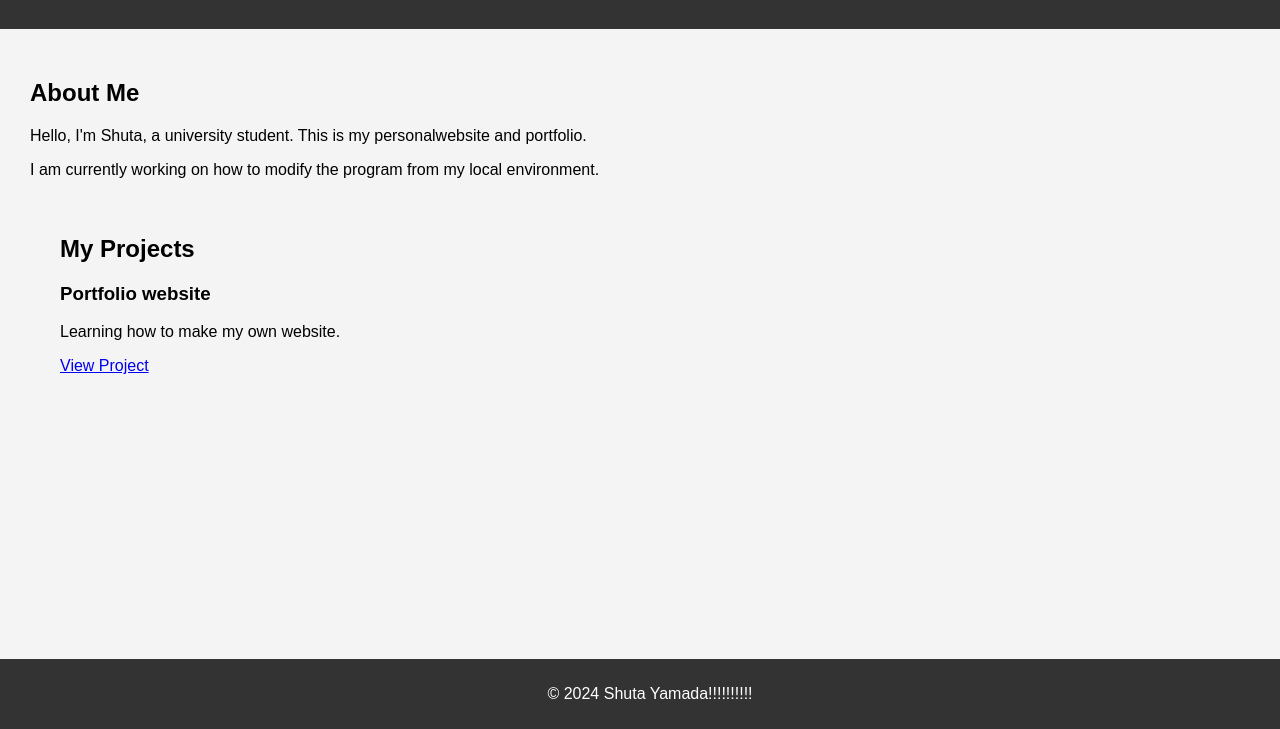
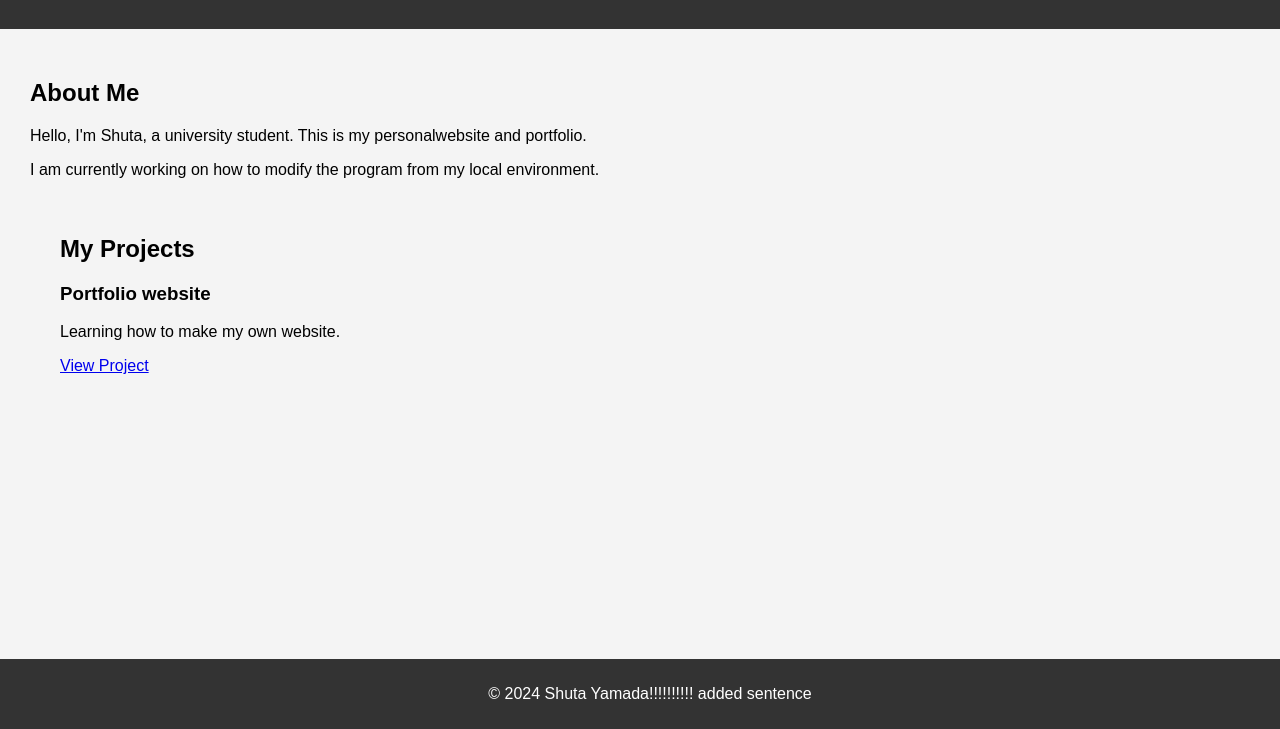
Before and after one commit to hiragitomato/hiragitomato.github.io, a plain HTML site: page index.html in a window 1280 px wide. Shown: the part 71-800 px from the top of the page. Drawn offline with Linux system fonts and the light colour scheme.

Commit message:
Update index.html

```diff
--- a/index.html
+++ b/index.html
@@ -25,7 +25,7 @@
 
     </section>
     <footer>
-        <p>© 2024 Shuta Yamada!!!!!!!!!!</p>
+        <p>© 2024 Shuta Yamada!!!!!!!!!! added sentence</p>
     </footer>
 </body>
 </html>
```
